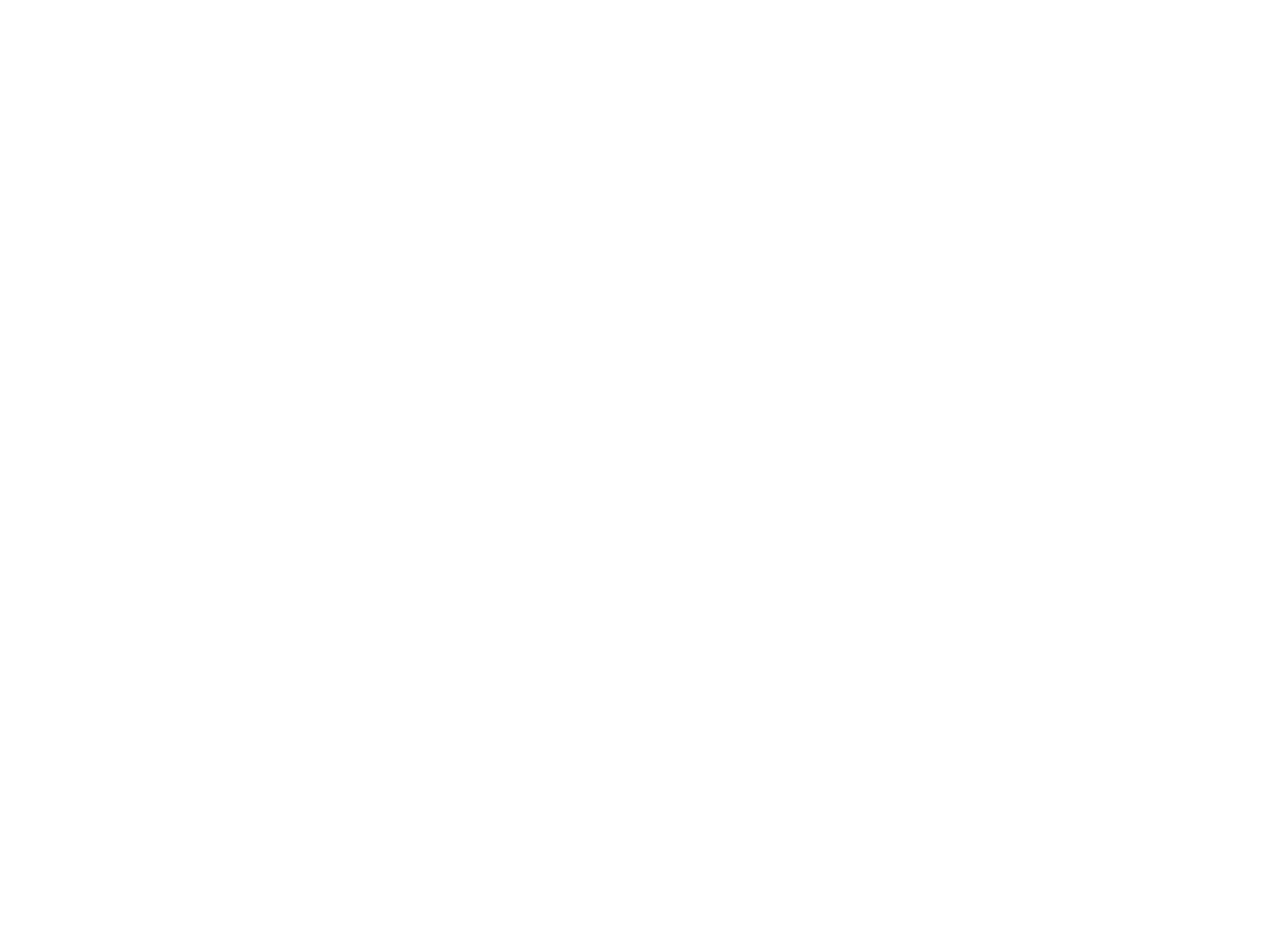
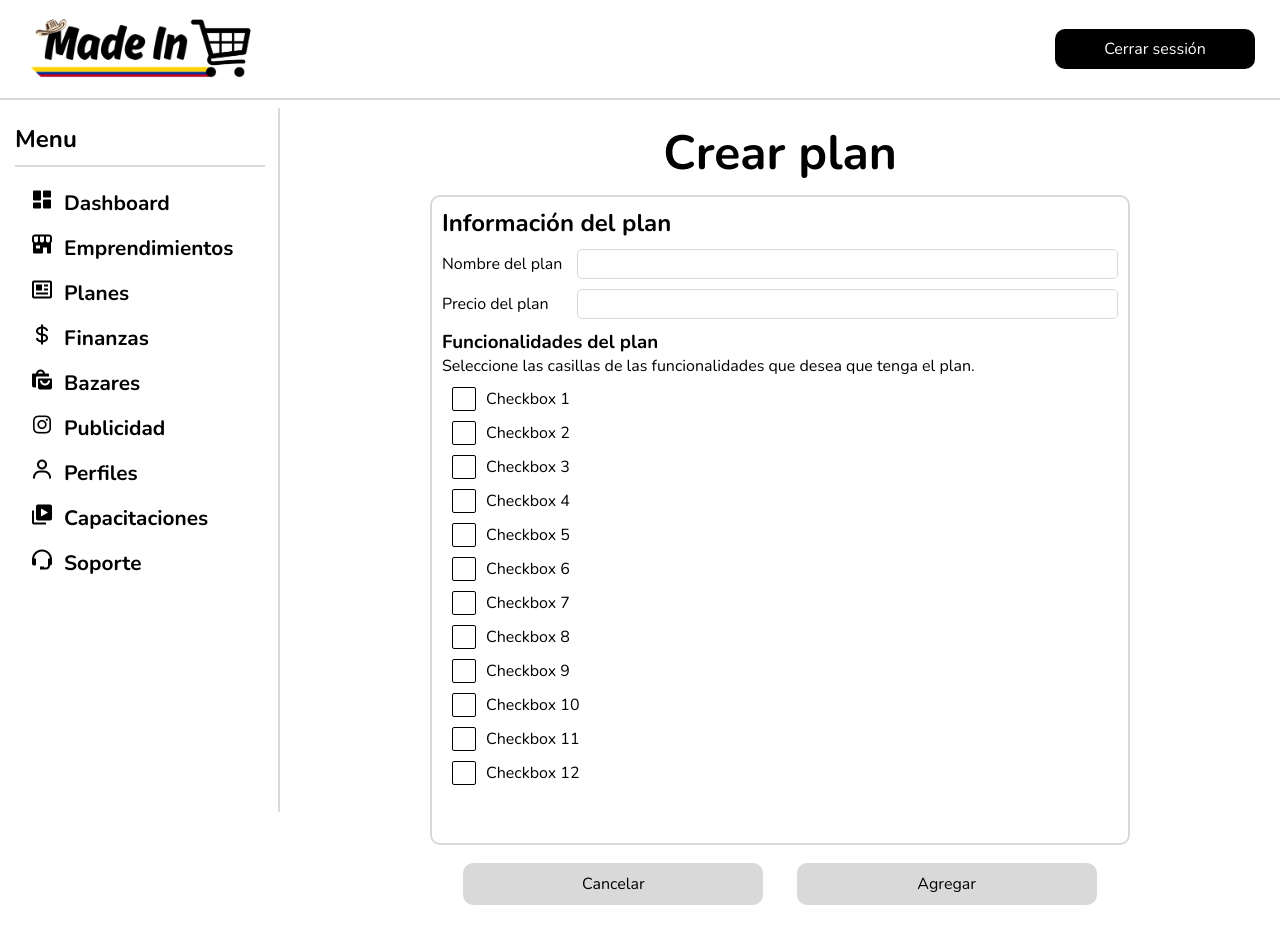
Before and after one commit to InnovaTech-arquitectura/front-admin, an Angular app: page /planes/add in a window 1280 px wide. Before the commit this address led to /. Before the commit the page ends 800 px from the top, so only its background shows below. Built offline with nearby package versions, Linux system fonts and the light colour scheme.

Commit message:
Agregar plan

```diff
--- a/src/app/app-routing.module.ts
+++ b/src/app/app-routing.module.ts
@@ -1,13 +1,13 @@
 import { NgModule } from '@angular/core';
 import { RouterModule, Routes } from '@angular/router';
-import { HeaderComponent } from './componentTools/header/header.component';
-import { SidebarComponent } from './componentTools/sidebar/sidebar.component';
 import { VerPlanesComponent } from './planes/ver-planes/ver-planes.component';
 import { EditarPlanComponent } from './planes/editar-plan/editar-plan.component';
+import { CrearPlanComponent } from './planes/crear-plan/crear-plan.component';
 
 const routes: Routes = [
   { path: 'planes', component: VerPlanesComponent },
   { path: 'planes/edit/:id', component: EditarPlanComponent },
+  { path: 'planes/add', component: CrearPlanComponent },
 ];
 
 @NgModule({
--- a/src/app/app.module.ts
+++ b/src/app/app.module.ts
@@ -7,6 +7,7 @@
 import { SidebarComponent } from './componentTools/sidebar/sidebar.component';
 import { VerPlanesComponent } from './planes/ver-planes/ver-planes.component';
 import { EditarPlanComponent } from './planes/editar-plan/editar-plan.component';
+import { CrearPlanComponent } from './planes/crear-plan/crear-plan.component';
 
 @NgModule({
   declarations: [
@@ -14,7 +15,8 @@
     HeaderComponent,
     SidebarComponent,
     VerPlanesComponent,
-    EditarPlanComponent
+    EditarPlanComponent,
+    CrearPlanComponent
   ],
   imports: [
     BrowserModule,
--- /dev/null
+++ b/src/app/planes/crear-plan/crear-plan.component.css
@@ -0,0 +1,178 @@
+:root {
+	--navy-blue: #19647e;
+	--light-blue: #87bcde;
+	--light-red: #e15554;
+	--dark-gray: #91918f;
+	--light-gray: #d9d9d9;
+	--light-yellow: #ffca3a;
+}
+
+body {
+	min-height: 89vh;
+	margin-top: 100px;
+	width: 100%;
+}
+
+.header {
+	width: 100%;
+	position: fixed;
+	top: 0;
+}
+
+.sidebar {
+	position: fixed;
+	top: 100px;
+	left: 0;
+	width: 280px;
+}
+
+.contenido {
+	margin-left: 280px;
+	padding: 20px;
+	display: flex;
+	flex-direction: column;
+	align-items: center;
+}
+
+.titulo {
+	width: 100%;
+	height: 50px;
+	text-align: center;
+}
+
+.titulo h1 {
+	font-size: 3em;
+	font-weight: bold;
+}
+
+.addBtn-container {
+	display: flex;
+	justify-content: space-evenly;
+	align-items: center;
+	width: 700px;
+	padding-top: 15px;
+	height: 63px;
+}
+
+.addBtn-container a {
+	width: 300px;
+	background-color: #d9d9d9;
+	padding: 10px 20px;
+	color: black;
+	outline: 0;
+	border: 0;
+	border-radius: 10px;
+	text-decoration: none;
+	text-align: center;
+}
+
+.addBtn-container a:hover {
+	background-color: black;
+	color: #d9d9d9;
+}
+
+.editar {
+	height: 650px;
+	width: 700px;
+	border: 2px solid #d9d9d9;
+	border-radius: 10px;
+	padding: 10px;
+	margin-top: 25px;
+}
+
+.inputText {
+	margin-top: 10px;
+	display: flex;
+	flex-direction: row;
+	justify-content: center;
+	align-items: center;
+}
+
+.inputText label {
+	width: 20%;
+	font-size: 1em;
+}
+
+.inputText input {
+	width: 80%;
+	height: 30px;
+	border: 1px solid #d9d9d9;
+	border-radius: 5px;
+	padding-left: 15px;
+}
+
+input[type="number"]::-webkit-outer-spin-button,
+input[type="number"]::-webkit-inner-spin-button {
+    -webkit-appearance: none;
+    margin: 0;
+}
+
+.inputCheck {
+	margin-top: 10px;
+	display: flex;
+	flex-direction: column;
+}
+
+.opciones {
+	height: 410px;
+	overflow-y: scroll;
+	overflow-x: hidden;
+}
+
+.opciones::-webkit-scrollbar {
+    width: 10px;
+    background-color: #f1f1f1;
+}
+
+.opciones::-webkit-scrollbar-thumb {
+    background-color: #d9d9d9;
+}
+
+.checkDiv {
+	display: flex;
+	flex-direction: row;
+	justify-content: center;
+	align-items: center;
+	width: 100%;
+	margin-top: 10px;
+	margin-left: 10px;
+	justify-content: start;
+}
+
+.inputCheck input[type='checkbox'] {
+	appearance: none;
+	outline: none;
+	width: 1.5rem;
+	height: 1.5rem;
+	aspect-ratio: 1;
+	padding: 0.25rem;
+	background: transparent;
+	border: 1px solid black;
+	border-radius: 2px;
+	display: grid;
+	place-content: center;
+	cursor: pointer;
+	margin-right: 10px;
+}
+.inputCheck input[type='checkbox']::after {
+	content: '\2714';
+	opacity: 0;
+	transition: opacity 150ms ease-in-out;
+	color: white;
+	font-size: inherit;
+	font-family: inherit;
+}
+
+.inputCheck input[type='checkbox']:checked {
+	border-color: #19647e;
+	background-color: #19647e;
+}
+
+.inputCheck input[type='checkbox']:checked + label {
+	color: #19647e;
+	font-weight: bold;
+}
+
+.inputCheck input[type='checkbox']:checked::after {
+	opacity: 1;
+}
--- /dev/null
+++ b/src/app/planes/crear-plan/crear-plan.component.html
@@ -0,0 +1,105 @@
+<app-header class="header"></app-header>
+
+<body>
+	<app-sidebar class="sidebar"></app-sidebar>
+
+	<section class="contenido">
+		<div class="titulo">
+			<h1>Crear plan</h1>
+		</div>
+
+		<form class="editar">
+			<h2>Información del plan</h2>
+			<div class="inputText">
+				<label class="" for="nombre" required>Nombre del plan</label>
+				<input type="text" id="nombre" name="nombre" />
+			</div>
+
+			<div class="inputText">
+				<label class="" for="precio" required>Precio del plan</label>
+				<input type="number" id="precio" name="precio" />
+			</div>
+
+			<div class="inputCheck">
+				<h3>Funcionalidades del plan</h3>
+
+				<p>
+					Seleccione las casillas de las funcionalidades que desea que tenga el plan.
+				</p>
+
+				<!-- Ejemplo por ahora -->
+				<div class="opciones">
+					<div class="checkDiv">
+						<input id="check-1" type="checkbox" />
+						<label for="check-1">Checkbox 1</label>
+					</div>
+					<div class="checkDiv">
+						<input id="check-2" type="checkbox" />
+						<label for="check-2">Checkbox 2</label>
+					</div>
+					<div class="checkDiv">
+						<input id="check-3" type="checkbox" />
+						<label for="check-3">Checkbox 3</label>
+					</div>
+					<div class="checkDiv">
+						<input id="check-4" type="checkbox" />
+						<label for="check-4">Checkbox 4</label>
+					</div>
+					<div class="checkDiv">
+						<input id="check-5" type="checkbox" />
+						<label for="check-5">Checkbox 5</label>
+					</div>
+					<div class="checkDiv">
+						<input id="check-6" type="checkbox" />
+						<label for="check-6">Checkbox 6</label>
+					</div>
+					<div class="checkDiv">
+						<input id="check-7" type="checkbox" />
+						<label for="check-7">Checkbox 7</label>
+					</div>
+					<div class="checkDiv">
+						<input id="check-8" type="checkbox" />
+						<label for="check-8">Checkbox 8</label>
+					</div>
+					<div class="checkDiv">
+						<input id="check-9" type="checkbox" />
+						<label for="check-9">Checkbox 9</label>
+					</div>
+					<div class="checkDiv">
+						<input id="check-10" type="checkbox" />
+						<label for="check-10">Checkbox 10</label>
+					</div>
+					<div class="checkDiv">
+						<input id="check-11" type="checkbox" />
+						<label for="check-11">Checkbox 11</label>
+					</div>
+					<div class="checkDiv">
+						<input id="check-12" type="checkbox" />
+						<label for="check-12">Checkbox 12</label>
+					</div>
+					<div class="checkDiv">
+						<input id="check-13" type="checkbox" />
+						<label for="check-13">Checkbox 13</label>
+					</div>
+					<div class="checkDiv">
+						<input id="check-14" type="checkbox" />
+						<label for="check-14">Checkbox 14</label>
+					</div>
+					<div class="checkDiv">
+						<input id="check-15" type="checkbox" />
+						<label for="check-15">Checkbox 15</label>
+					</div>
+					<div class="checkDiv">
+						<input id="check-16" type="checkbox" />
+						<label for="check-16">Checkbox 16</label>
+					</div>
+				</div>
+			</div>
+		</form>
+
+		<div class="addBtn-container">
+			<a [routerLink]="'/planes'">Cancelar</a>
+			<a>Agregar</a>
+		</div>
+	</section>
+</body>
--- a/src/app/planes/ver-planes/ver-planes.component.html
+++ b/src/app/planes/ver-planes/ver-planes.component.html
@@ -155,7 +155,7 @@
 		</div>
 
         <div class="addBtn-container">
-            <a>
+            <a [routerLink]="'/planes/add'">
                 <i class='icono bx bx-plus-circle'></i>
                 Agregar plan
 			</a>
```
Also changed, not shown: src/app/planes/crear-plan/crear-plan.component.ts (added, +10 -0 lines), 1 other file (tests, documents, lock files or other folders).
